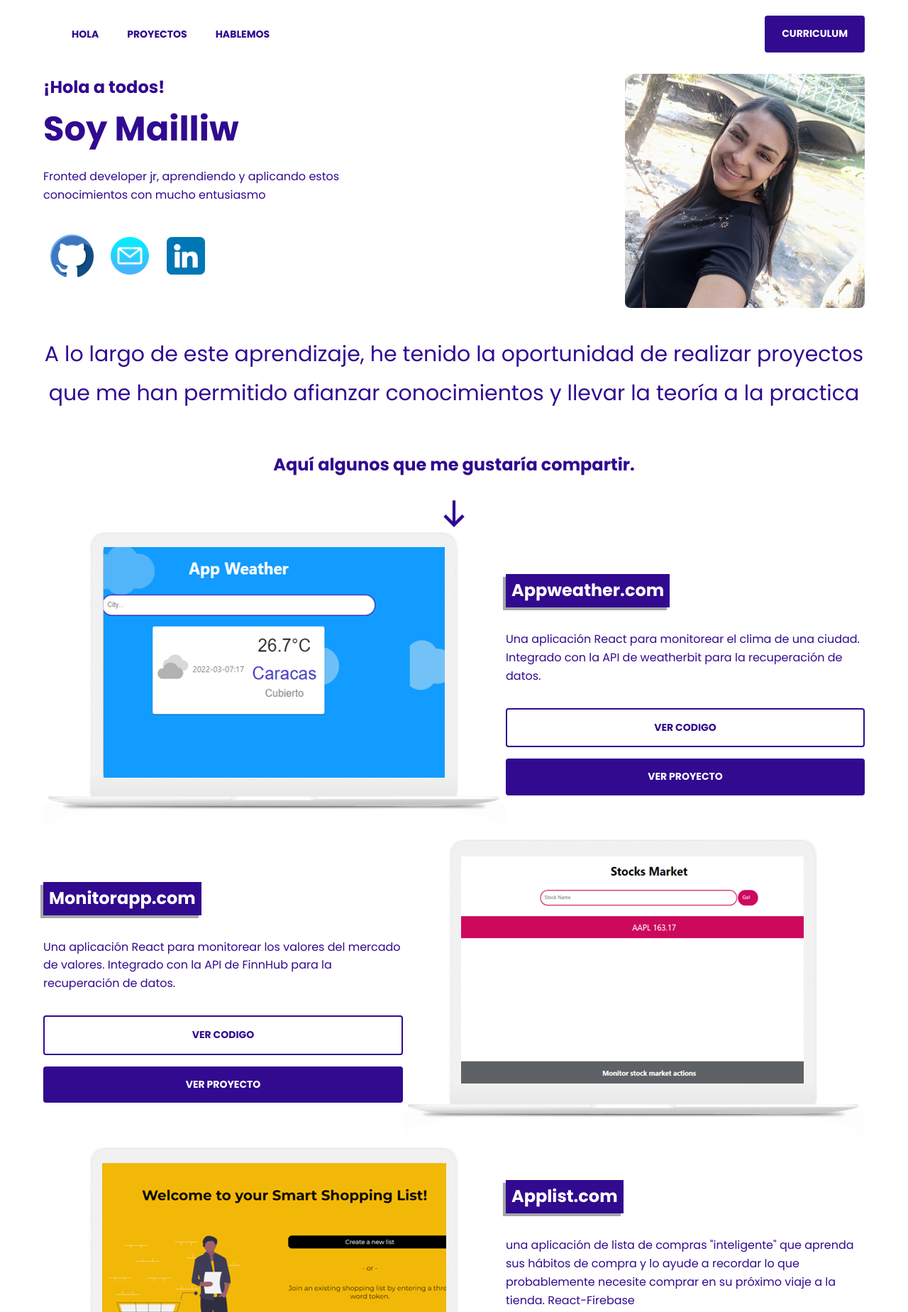
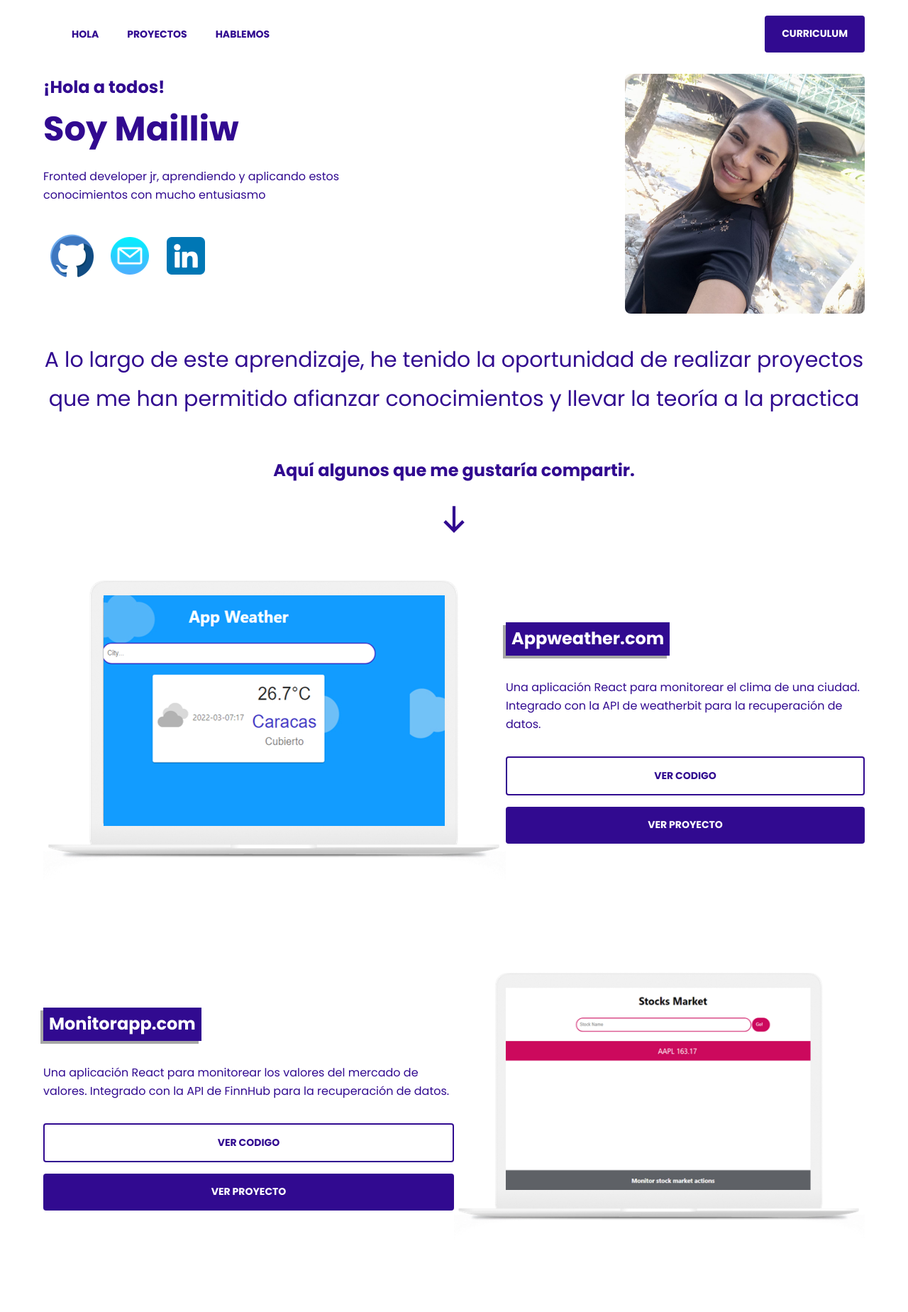
Before and after one commit to mailliwmogollon/miportafolio, a plain HTML site: page index.html in a window 1280 px wide. Shown: the top 1849 px of the page at 71% size. Drawn offline with Linux system fonts and the light colour scheme.

Commit message:
responsive

```diff
--- a/css/hero.css
+++ b/css/hero.css
@@ -5,6 +5,10 @@ gap: 16px;
 }
 .hero-image {
     text-align: center;
+}
+.hero-image img {
+    max-inline-size: 100%;
+    block-size: auto;
 }
 
 .hero-image-2 {
--- a/css/menu.css
+++ b/css/menu.css
@@ -1,4 +1,6 @@
-
+.menu {
+    display: none;
+}
 
 .menu ul {
     display: flex;
@@ -16,3 +18,9 @@
 .menu ul a.is-active {
     color: var(--purple);
 }
+
+@media screen and (min-width: 768px) {
+    .menu {
+        display: block;
+    }
+}
--- a/css/testimony.css
+++ b/css/testimony.css
@@ -1,4 +1,7 @@
-
+.testimony {
+    padding-block-start: 40px;
+    padding-block-end: 40px;
+}
 
 .testimony-description {
     display: flex;
@@ -19,12 +22,17 @@
     text-decoration: none;
     margin-inline-end: 4px;
 }
+.testimony-image img {
+    max-inline-size: 100%;
+}
 
 
 @media screen and (min-width: 768px) {
     .testimony {
         display: flex;
         align-items: center;
+        padding-block-start: 60px;
+        padding-block-end: 60px;
     }
 
     .testimony-description {
```
